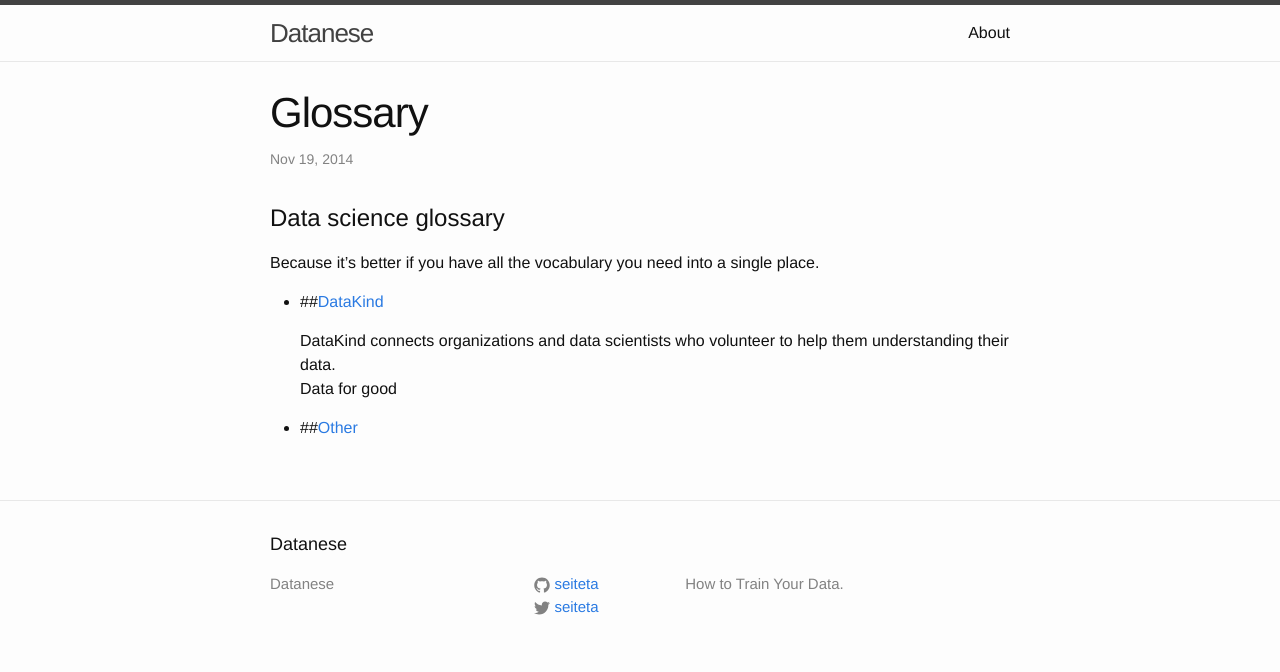
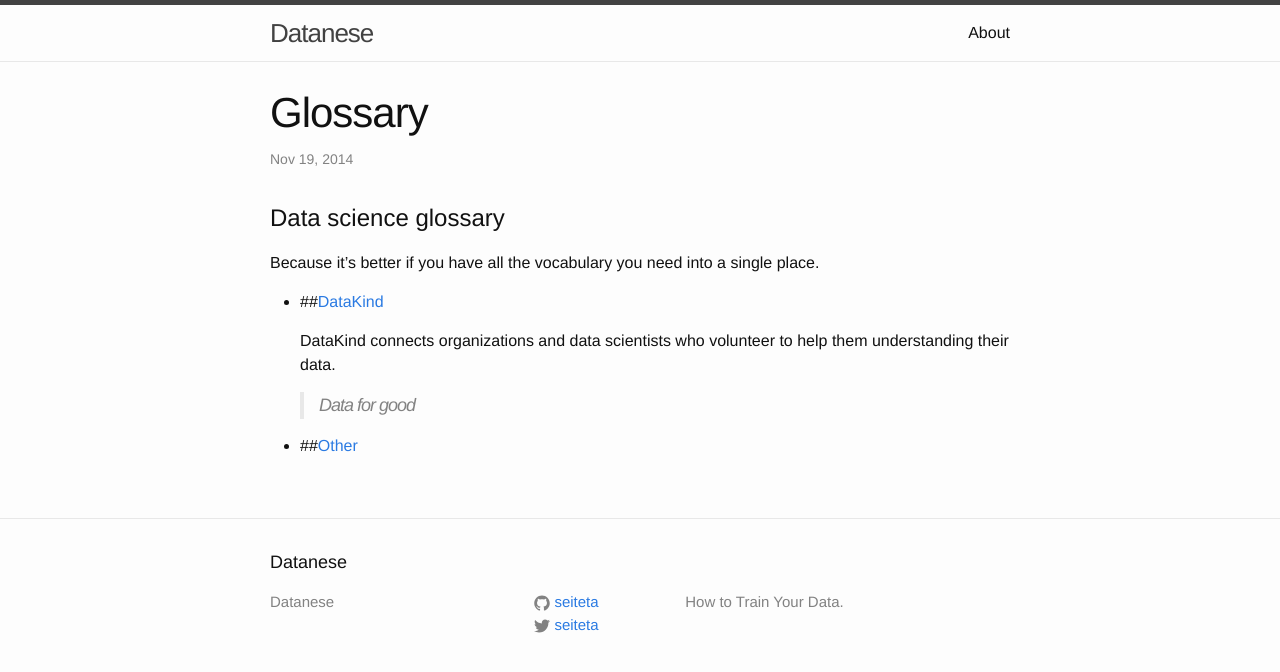
Before and after one commit to seiteta/seiteta.github.io_old, a Jekyll site: the page built from _posts/2014-11-19-data-science-glossary.md, in a window 1280 px wide. Shown: the top 672 px of the page. Built offline with Jekyll 4.4.1, drawn with Linux system fonts in a browser that asks for light colours.

```diff
--- a/_posts/2014-11-19-data-science-glossary.md
+++ b/_posts/2014-11-19-data-science-glossary.md
@@ -10,6 +10,6 @@ Because it's better if you have all the vocabulary you need into a single place.
 * ##[DataKind](http://www.datakind.org/)
 
    DataKind connects organizations and data scientists who volunteer to help them understanding their data.
-   Data for good
+   >Data for good
 
 * ##[Other](http://www.example.org/)
```
